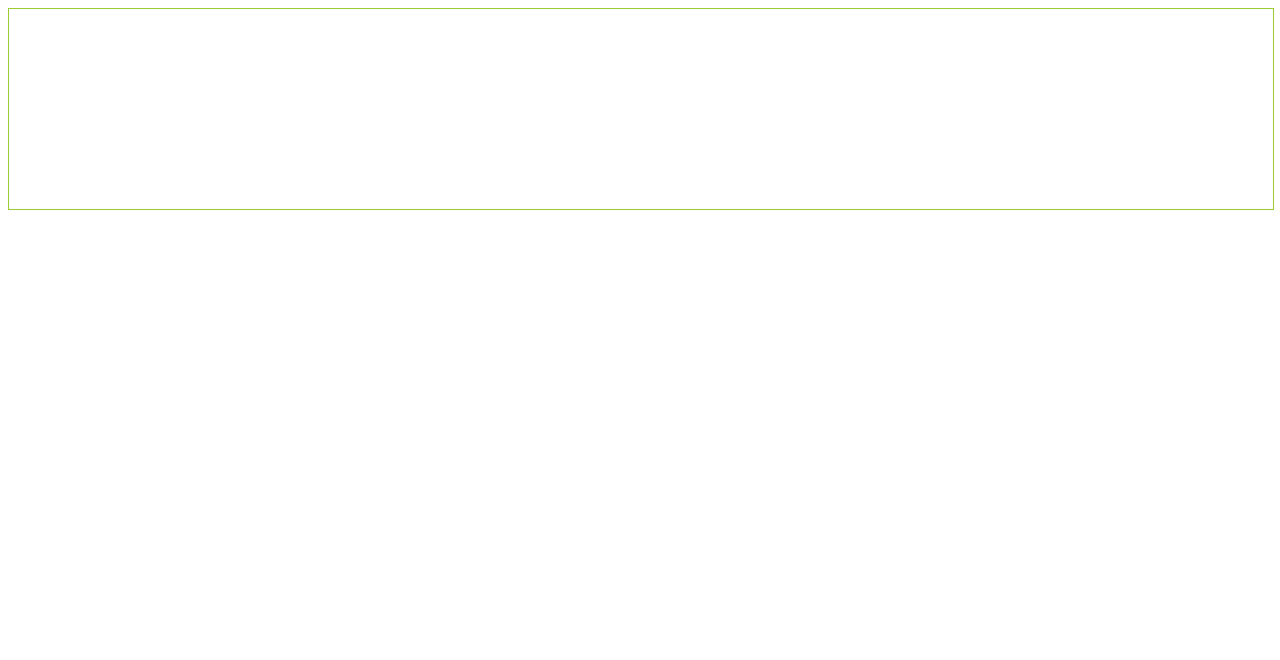
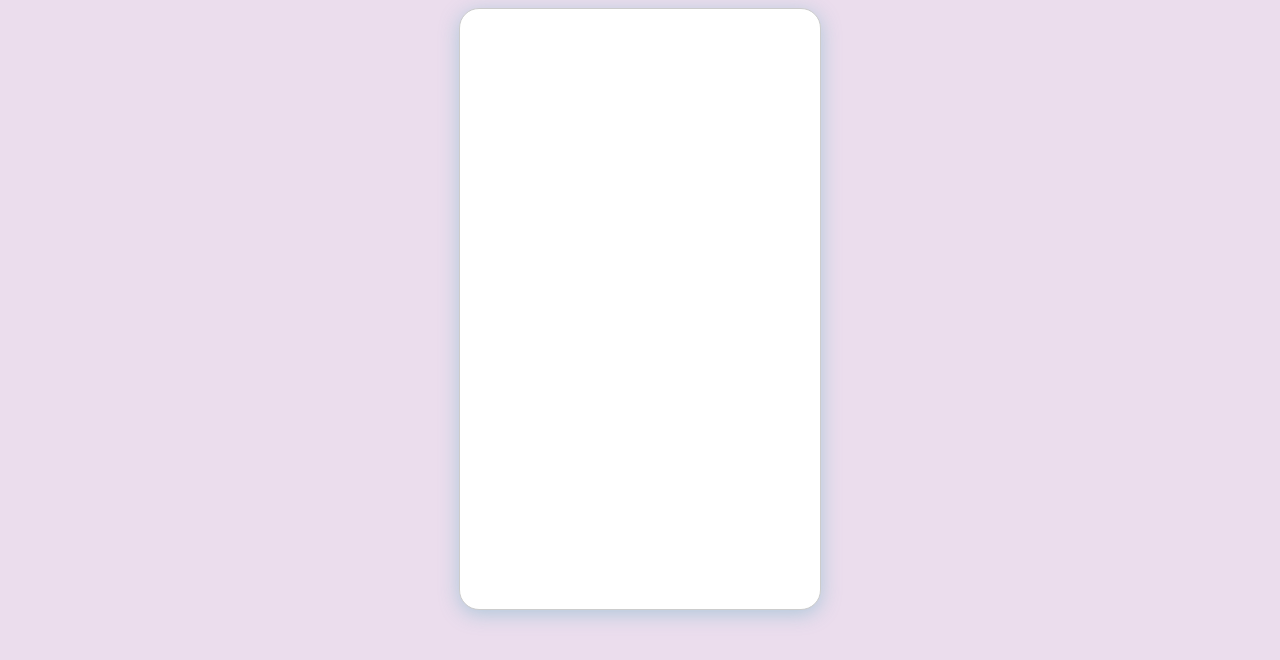
Before and after one commit to victortyau/pay-form, an Angular app: page / in a window 1280 px wide. Shown: the top 660 px of the page. Built offline with nearby package versions, Linux system fonts and the light colour scheme.

Commit message:
working on form css styling

```diff
--- a/src/app/app.component.css
+++ b/src/app/app.component.css
@@ -1,6 +1,12 @@
 .pay-form {
-  border: 1px solid yellowgreen;
-  width: 100%;
-  height: 200px;
-  text-align: center;
+  border: 1px solid #ccc;
+  width: 360px;
+  height: 600px;
+  border-radius: 20px;
+  display: flex;
+  flex-direction: column;
+  margin-left: auto;
+  margin-right: auto;
+  box-shadow: 0px 4px 20px rgba(77, 166, 186, 0.38);
+  background: #fff;
 }
--- a/src/styles.css
+++ b/src/styles.css
@@ -1 +1,5 @@
 /* You can add global styles to this file, and also import other style files */
+
+html {
+  background: #ebdded;
+}
```
